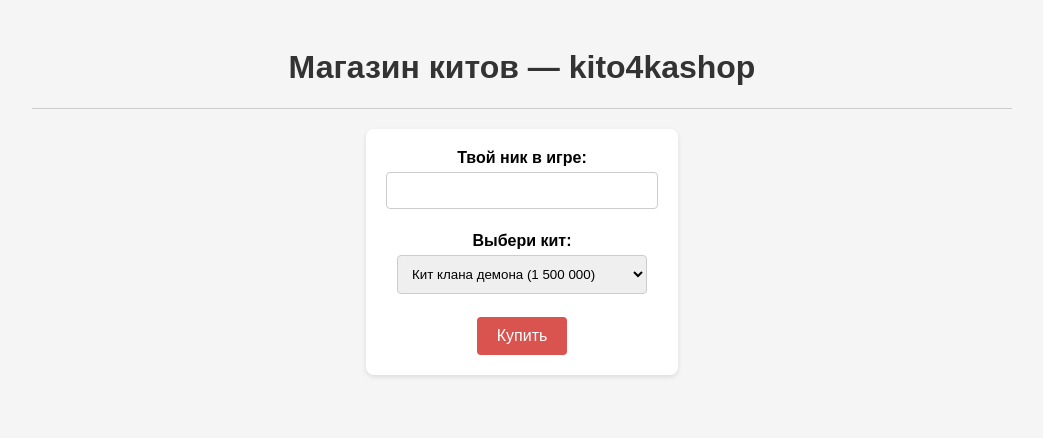
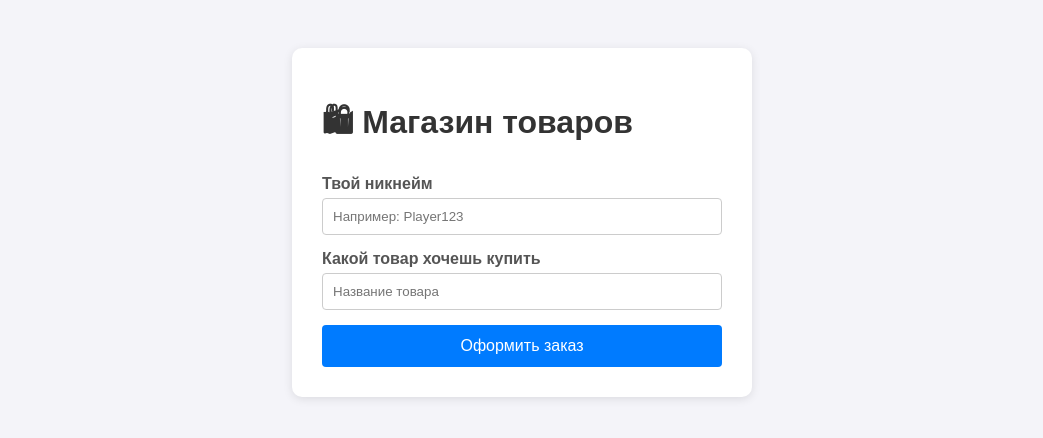
Before and after one commit to neizvestnyjmaksim94-lang/sait, a Flask app: page / in a window 1280 px wide. Shown: the top 438 px of the page, without its empty margins (118-1161 px from the left). Run offline with Flask 3, Linux system fonts and the light colour scheme.

Commit message:
Update shop.html

```diff
--- a/templates/shop.html
+++ b/templates/shop.html
@@ -2,40 +2,31 @@
 <html lang="ru">
 <head>
     <meta charset="UTF-8">
-  <title>Магазин kito4kashop</title>
+    <title>Магазин</title>
     <style>
-    body { font-family: Arial, sans-serif; padding: 20px; text-align: center; background-color: #f5f5f5; }
+        body { font-family: Arial, sans-serif; background-color: #f4f4f9; padding: 40px; text-align: center; }
+        .card { background: white; padding: 30px; border-radius: 10px; box-shadow: 0 2px 10px rgba(0,0,0,0.1); display: inline-block; text-align: left; max-width: 400px; width: 100%; }
         h1 { color: #333; }
-    .card { background: white; padding: 20px; border-radius: 8px; display: inline-block; box-shadow: 0 2px 5px rgba(0,0,0,0.1); }
-    input, select { padding: 10px; margin: 5px 0; width: 250px; border: 1px solid #ccc; border-radius: 4px; }
-    button { padding: 10px 20px; background-color: #d9534f; color: white; border: none; border-radius: 4px; cursor: pointer; font-size: 16px; }
-    button:hover { background-color: #c9302c; }
-    hr { border: 0; border-top: 1px solid #ccc; width: 80%; margin: 20px auto; }
+        .form-group { margin-bottom: 15px; }
+        label { display: block; margin-bottom: 5px; font-weight: bold; color: #555; }
+        input { width: 100%; padding: 10px; border: 1px solid #ccc; border-radius: 4px; box-sizing: border-box; }
+        button { width: 100%; padding: 12px; background-color: #007bff; color: white; border: none; border-radius: 4px; cursor: pointer; font-size: 16px; }
+        button:hover { background-color: #0056b3; }
     </style>
 </head>
 <body>
-  <h1>Магазин китов — kito4kashop</h1>
-  <hr>
     <div class="card">
+        <h1>🛍 Магазин товаров</h1>
         <form action="/buy" method="POST">
-      <label><strong>Твой ник в игре:</strong></label><br>
-      <input type="text" name="nickname" required><br><br>
-
-      <label><strong>Выбери кит:</strong></label><br>
-      <select name="item">
-        <option value="kit-demon-clan-1500k">Кит клана демона (1 500 000)</option>
-        <option value="kit-banmax777-130k">Кит banmax777 (130 000)</option>
-        <option value="kit-banmax777-2.0-250k">Кит banmax777 2.0 (250 000)</option>
-        <option value="kit-security-70k">Кит сеферити (70 000)</option>
-        <option value="kit-demon-non-clan-120k">Кит демона (не клан) (120 000)</option>
-        <option value="kit-sponsor-300k">Кит спонсера (300 000)</option>
-        <option value="kit-iqqo-300k">Кит iqqo (300 000)</option>
-        <option value="kit-bot-bot-10k">Кит боты бота (10 000)</option>
-        <option value="kit-mix-200k">Кит микс (200 000)</option>
-        <option value="kit-toxic-120k">Кит токсик (120 000)</option>
-      </select><br><br>
-
-      <button type="submit">Купить</button>
+            <div class="form-group">
+                <label for="nickname">Твой никнейм</label>
+                <input type="text" id="nickname" name="nickname" required placeholder="Например: Player123">
+            </div>
+            <div class="form-group">
+                <label for="item">Какой товар хочешь купить</label>
+                <input type="text" id="item" name="item" required placeholder="Название товара">
+            </div>
+            <button type="submit">Оформить заказ</button>
         </form>
     </div>
 </body>
```
Lines whose indentation alone changed are shown as unchanged.
